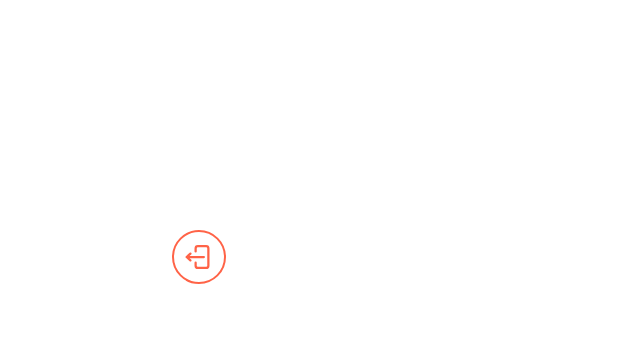
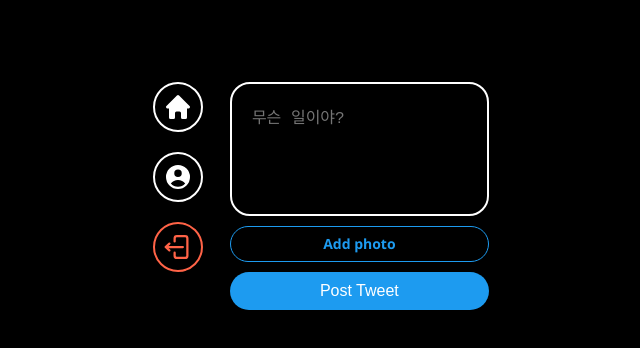
Before and after one commit to kcrt1020/luckyday-frontend, a React (Vite) app: page / in a window 1280 px wide. Shown: the top 348 px of the page, without its empty margins (323-963 px from the left). Built offline with nearby package versions, Linux system fonts and the light colour scheme.

Commit message:
add styled-reset

```diff
--- a/package.json
+++ b/package.json
@@ -14,7 +14,8 @@
     "react": "^19.0.0",
     "react-dom": "^19.0.0",
     "react-router-dom": "^7.1.5",
-    "styled-components": "^6.1.15"
+    "styled-components": "^6.1.15",
+    "styled-reset": "^4.5.2"
   },
   "devDependencies": {
     "@eslint/js": "^9.19.0",
--- a/src/App.tsx
+++ b/src/App.tsx
@@ -6,7 +6,8 @@
 import Home from "./routes/home";
 import ProtectedRoute from "./routes/protected-route";
 import Layout from "./components/layout";
-import styled from "styled-components";
+import reset from "styled-reset";
+import styled, { createGlobalStyle } from "styled-components";
 import CreateAccount from "./routes/create-account";
 
 const router = createBrowserRouter([
@@ -34,6 +35,21 @@
   },
 ]);
 
+const GlobalStyles = createGlobalStyle`
+  ${reset};
+  *{
+    box-sizing: border-box;
+  }
+  body {
+    background-color: black;
+    color: white;
+    font-family: 'Segoe UI', Tahoma, Geneva, Verdana, sans-serif;
+  }
+  ::-webkit-scrollbar {
+    display:none;
+    }
+`;
+
 const Wrapper = styled.div`
   height: 100vh;
   display: flex;
@@ -51,18 +67,7 @@
 
   return (
     <Wrapper>
-      {/* <h1>Lucky Day</h1> */}
-      {/* <div className="card">
-        <button onClick={() => setCount((count) => count + 1)}>
-          count is {count}
-        </button>
-        <p>
-          Edit <code>src/App.tsx</code> and save to test HMR
-        </p>
-      </div>
-      <p className="read-the-docs">
-        Click on the Vite and React logos to learn more
-      </p> */}
+      <GlobalStyles />
       {isLoading ? <LoadingScreen /> : <RouterProvider router={router} />}
     </Wrapper>
   );
--- a/src/components/post-tweet-form.tsx
+++ b/src/components/post-tweet-form.tsx
@@ -1,14 +1,12 @@
-import { addDoc, collection, updateDoc } from "firebase/firestore";
 import React, { useState } from "react";
 import styled from "styled-components";
-import { auth, db, storage } from "../firebase";
-import { getDownloadURL, ref, uploadBytes } from "firebase/storage";
 
 const Form = styled.form`
   display: flex;
   flex-direction: column;
   gap: 10px;
 `;
+
 const TextArea = styled.textarea`
   border: 2px solid white;
   padding: 20px;
@@ -19,15 +17,13 @@
   resize: none;
   &::placeholder {
     font-size: 16px;
-    font-family: system-ui, -apple-system, BlinkMacSystemFont, "Segoe UI",
-      Roboto, Oxygen, Ubuntu, Cantarell, "Open Sans", "Helvetica Neue",
-      sans-serif;
   }
   &:focus {
     outline: none;
     border-color: #1d9bf0;
   }
 `;
+
 const AttachFileButton = styled.label`
   padding: 10px 0px;
   color: #1d9bf0;
@@ -38,9 +34,11 @@
   font-weight: 600;
   cursor: pointer;
 `;
+
 const AttachFileInput = styled.input`
   display: none;
 `;
+
 const SubmitBtn = styled.input`
   background-color: #1d9bf0;
   color: white;
@@ -59,40 +57,44 @@
   const [isLoading, setLoading] = useState(false);
   const [tweet, setTweet] = useState("");
   const [file, setFile] = useState<File | null>(null);
+
   const onChange = (e: React.ChangeEvent<HTMLTextAreaElement>) => {
     setTweet(e.target.value);
   };
+
   const onFileChange = (e: React.ChangeEvent<HTMLInputElement>) => {
     const { files } = e.target;
     if (files && files.length === 1) {
       setFile(files[0]);
     }
   };
+
   const onSubmit = async (e: React.FormEvent<HTMLFormElement>) => {
     e.preventDefault();
-    const user = auth.currentUser;
-    if (!user || isLoading || tweet === "" || PostTweetForm.length > 100)
-      return;
+    if (isLoading || tweet === "" || tweet.length > 180) return;
+
     try {
+      const API_URL = import.meta.env.VITE_API_URL || "http://localhost:8081";
       setLoading(true);
-      const doc = await addDoc(collection(db, "tweets"), {
-        tweet,
-        createdAt: Date.now(),
-        username: user.displayName || "Annoymous",
-        userId: user.uid,
+      const formData = new FormData();
+      formData.append("content", tweet);
+      formData.append("userId", "12345"); // 테스트용 (유저 ID)
+      formData.append("username", "Test User");
+      if (file) {
+        formData.append("image", file);
+      }
+
+      const response = await fetch(`${API_URL}/api/tweets`, {
+        method: "POST",
+        body: formData,
       });
-      if (file) {
-        const locationRef = ref(storage, `tweets/${user.uid}/${doc.id}`);
-        const result = await uploadBytes(locationRef, file);
-        const url = await getDownloadURL(result.ref);
-        await updateDoc(doc, {
-          photo: url,
-        });
+
+      if (response.ok) {
+        setTweet("");
+        setFile(null);
       }
-      setTweet("");
-      setFile(null);
-    } catch (e) {
-      console.log(e);
+    } catch (error) {
+      console.error("Error posting tweet:", error);
     } finally {
       setLoading(false);
     }
--- a/src/components/timeline.tsx
+++ b/src/components/timeline.tsx
@@ -1,15 +1,6 @@
 import { useEffect, useState } from "react";
-import {
-  collection,
-  limit,
-  onSnapshot,
-  orderBy,
-  query,
-} from "firebase/firestore";
-import { db } from "../firebase";
 import styled from "styled-components";
 import Tweet from "./tweet";
-import { Unsubscribe } from "firebase/auth";
 
 export interface ITweet {
   id: string;
@@ -28,46 +19,45 @@
 
 export default function Timeline() {
   const [tweets, setTweet] = useState<ITweet[]>([]);
-  useEffect(() => {
-    let unsubscribe: Unsubscribe | null = null;
-    const fetchTweets = async () => {
-      const tweetsQuery = query(
-        collection(db, "tweets"),
-        orderBy("createdAt", "desc"),
-        limit(25)
-      );
-      // const spanshot = await getDocs(tweetsQuery);
-      // const tweets = spanshot.docs.map((doc) => {
-      //   const { tweet, createdAt, userId, username, photo } = doc.data();
-      //   return {
-      //     tweet,
-      //     createdAt,
-      //     userId,
-      //     username,
-      //     photo,
-      //     id: doc.id,
-      //   };
-      // });
-      unsubscribe = await onSnapshot(tweetsQuery, (snapshot) => {
-        const tweets = snapshot.docs.map((doc) => {
-          const { tweet, createdAt, userId, username, photo } = doc.data();
-          return {
-            tweet,
-            createdAt,
-            userId,
-            username,
-            photo,
-            id: doc.id,
-          };
-        });
-        setTweet(tweets);
-      });
-    };
-    fetchTweets();
-    return () => {
-      unsubscribe && unsubscribe();
-    };
-  }, []);
+  // useEffect(() => {
+  //   const fetchTweets = async () => {
+  //     // const tweetsQuery = query(
+  //     //   collection(db, "tweets"),
+  //     //   orderBy("createdAt", "desc"),
+  //     //   limit(25)
+  //     // );
+  //     // const spanshot = await getDocs(tweetsQuery);
+  //     // const tweets = spanshot.docs.map((doc) => {
+  //     //   const { tweet, createdAt, userId, username, photo } = doc.data();
+  //     //   return {
+  //     //     tweet,
+  //     //     createdAt,
+  //     //     userId,
+  //     //     username,
+  //     //     photo,
+  //     //     id: doc.id,
+  //     //   };
+  //     // });
+  //     unsubscribe = await onSnapshot(tweetsQuery, (snapshot) => {
+  //       const tweets = snapshot.docs.map((doc) => {
+  //         const { tweet, createdAt, userId, username, photo } = doc.data();
+  //         return {
+  //           tweet,
+  //           createdAt,
+  //           userId,
+  //           username,
+  //           photo,
+  //           id: doc.id,
+  //         };
+  //       });
+  //       setTweet(tweets);
+  //     });
+  //   };
+  //   fetchTweets();
+  //   return () => {
+  //     unsubscribe && unsubscribe();
+  //   };
+  // }, []);
 
   return (
     <Wrapper>
--- a/src/components/tweet.tsx
+++ b/src/components/tweet.tsx
@@ -1,8 +1,5 @@
 import styled from "styled-components";
 import { ITweet } from "./timeline";
-import { auth, db, storage } from "../firebase";
-import { deleteDoc, doc } from "firebase/firestore";
-import { deleteObject, ref } from "firebase/storage";
 
 const Wrapper = styled.div`
   display: grid;
@@ -38,30 +35,13 @@
   cursor: pointer;
 `;
 
-export default function Tweet({ username, photo, tweet, userId, id }: ITweet) {
-  const user = auth.currentUser;
-  const onDelete = async () => {
-    const ok = confirm("트윗을 삭제하시겠습니까?");
-    if (!ok || user?.uid !== userId) return;
-    try {
-      await deleteDoc(doc(db, "tweets", id));
-      if (photo) {
-        const photoRef = ref(storage, `tweets/${user.uid}/${id}`);
-        await deleteObject(photoRef);
-      }
-    } catch (e) {
-      console.log(e);
-    } finally {
-    }
-  };
+export default function Tweet({ username, photo, tweet }: ITweet) {
   return (
     <Wrapper>
       <Column>
         <Username>{username}</Username>
         <Payload>{tweet}</Payload>
-        {user?.uid === userId ? (
-          <DeleteButton onClick={onDelete}>Delete</DeleteButton>
-        ) : null}
+        <DeleteButton>Delete</DeleteButton>
       </Column>
       <Column>{photo ? <Photo src={photo} /> : null}</Column>
     </Wrapper>
--- a/src/routes/home.tsx
+++ b/src/routes/home.tsx
@@ -1,4 +1,6 @@
 import styled from "styled-components";
+import PostTweetForm from "../components/post-tweet-form";
+import Timeline from "../components/timeline";
 
 const Wrapper = styled.div`
   display: grid;
@@ -9,5 +11,10 @@
 `;
 
 export default function Home() {
-  return <Wrapper></Wrapper>;
+  return (
+    <Wrapper>
+      <PostTweetForm />
+      <Timeline />
+    </Wrapper>
+  );
 }
--- a/src/routes/login.tsx
+++ b/src/routes/login.tsx
@@ -33,7 +33,7 @@
     setLoading(true);
 
     try {
-      const API_URL = import.meta.env.VITE_API_URL || "http://localhost:8081"; // ✅ 내부에서 8080 사용
+      const API_URL = import.meta.env.VITE_API_URL || "http://localhost:8081";
 
       // const API_URL = "http://172.20.0.3:8080";
       // const API_URL = "http://localhost:8081";
```
Also changed, not shown: 2 other files (tests, documents, lock files or other folders).
